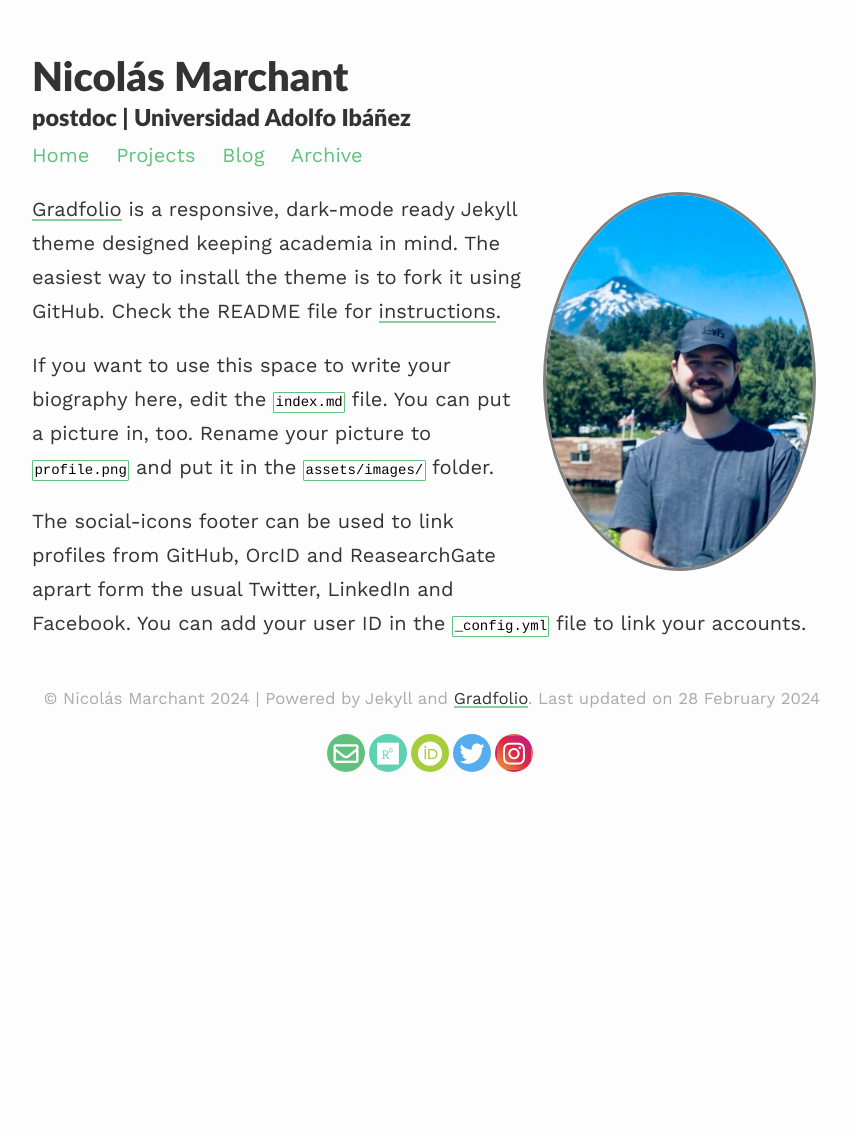
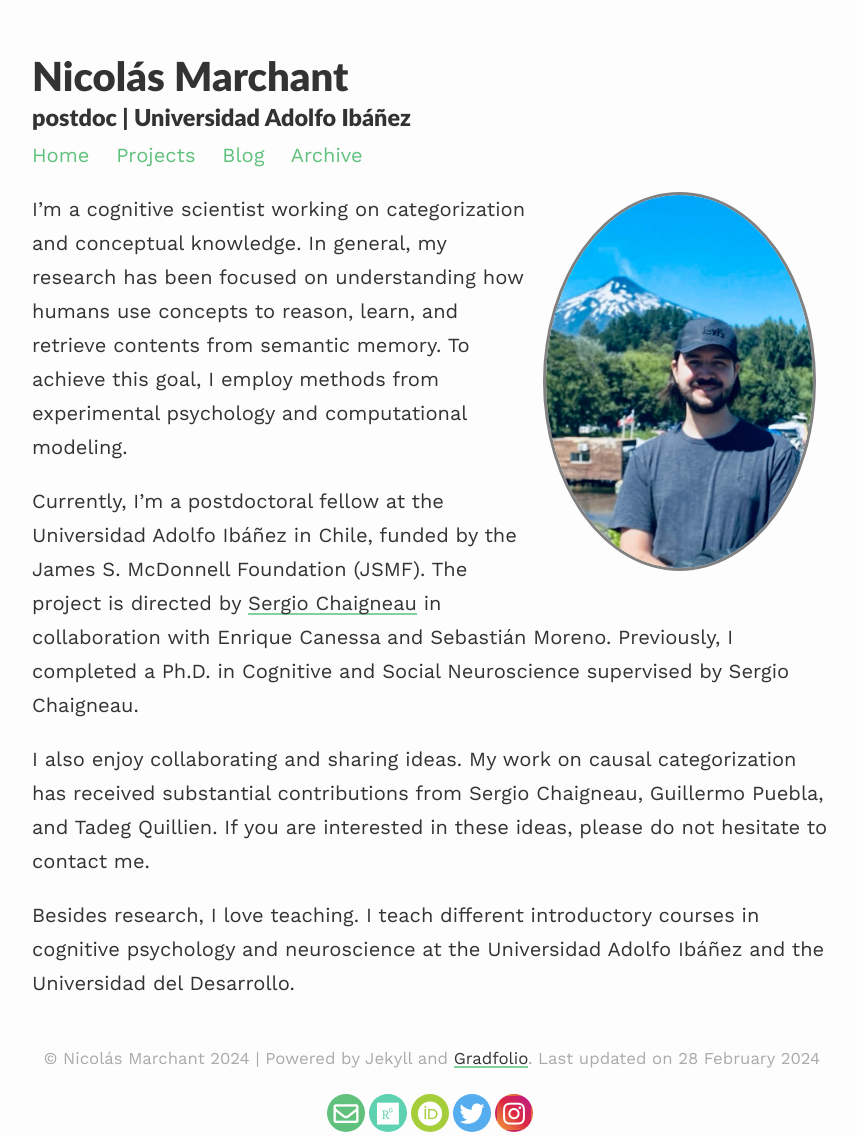
Before and after one commit to nicolasmarchant/nicolasmarchant.github.io, a Jekyll site: the page built from index.md, in a window 1280 px wide. Shown: the whole page, without its empty margins (208-1065 px from the left). Built offline with Jekyll 4.4.1, drawn with Linux system fonts in a browser that asks for light colours; nearby versions of some CDN libraries; before the commit the page ends 980 px from its top, so only the background shows below that.

Commit message:
update_index

```diff
--- a/index.md
+++ b/index.md
@@ -7,8 +7,10 @@ profile:
 published: true
 ---
 
-[Gradfolio](https://github.com/jitinnair1/gradfolio){:target="_blank"} is a responsive, dark-mode ready Jekyll theme designed keeping academia in mind. The easiest way to install the theme is to fork it using GitHub. Check the README file for [instructions](https://github.com/jitinnair1/gradfolio#installation){:target="_blank"}.
+I'm a cognitive scientist working on categorization and conceptual knowledge. In general, my research has been focused on understanding how humans use concepts to reason, learn, and retrieve contents from semantic memory. To achieve this goal, I employ methods from experimental psychology and computational modeling.
 
-If you want to use this space to write your biography here, edit the `index.md` file. You can put a picture in, too. Rename your picture to `profile.png` and put it in the `assets/images/` folder.
+Currently, I'm a postdoctoral fellow at the Universidad Adolfo Ibáñez in Chile, funded by the James S. McDonnell Foundation (JSMF). The project is directed by [Sergio Chaigneau](https://psicologia.uai.cl/profesor/sergio-chaigneau/){:target="_blank"} in collaboration with Enrique Canessa and Sebastián Moreno. Previously, I completed a Ph.D. in Cognitive and Social Neuroscience supervised by Sergio Chaigneau.
 
-The social-icons footer can be used to link profiles from GitHub, OrcID and ReasearchGate aprart form the usual Twitter, LinkedIn and Facebook. You can add your user ID in the `_config.yml` file to link your accounts.
+I also enjoy collaborating and sharing ideas. My work on causal categorization has received substantial contributions from Sergio Chaigneau, Guillermo Puebla, and Tadeg Quillien. If you are interested in these ideas, please do not hesitate to contact me.
+
+Besides research, I love teaching. I teach different introductory courses in cognitive psychology and neuroscience at the Universidad Adolfo Ibáñez and the Universidad del Desarrollo.
```
